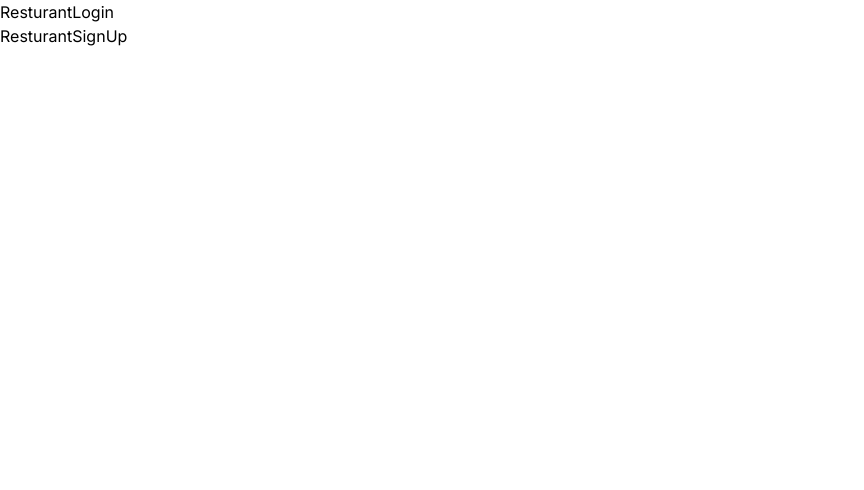
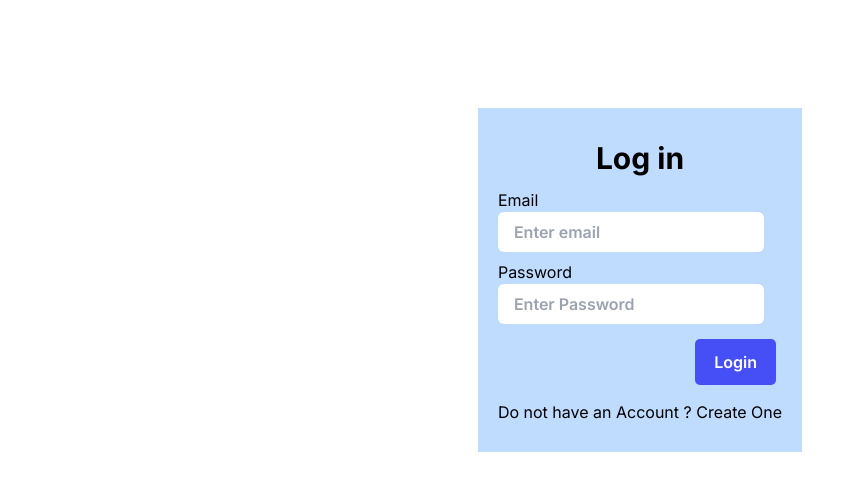
Before and after one commit to mr-zlaam/FoodDelivery, a Next.js app: page /resturant in a window 1280 px wide. Shown: the top 490 px of the page, without its empty margins (0-864 px from the left). Built offline with nearby package versions, Linux system fonts and the light colour scheme.

Commit message:
created Login Form

```diff
--- a/src/app/_components/resturantLogin.tsx
+++ b/src/app/_components/resturantLogin.tsx
@@ -1,9 +1,42 @@
 import {} from "react";
+import Button from "../_reuseComp/Button/Button";
 
 function ResturantLogin() {
   return (
     <>
-      <section>ResturantLogin</section>
+      <section className="">
+        <form className="">
+          <div className="my-2">
+            <label htmlFor="email">Email</label>
+            <br />
+            <input
+              required
+              className="outline-none py-2 px-4 rounded-md font-semibold"
+              type="text"
+              name="email"
+              id="email"
+              placeholder="Enter email"
+            />
+          </div>
+          <div className="my-2">
+            <label htmlFor="password">Password</label>
+            <br />
+            <input
+              required
+              className="outline-none py-2 px-4 rounded-md font-semibold"
+              type="password"
+              name="password"
+              id="password"
+              placeholder="Enter Password"
+            />
+          </div>
+          <div className="flex justify-end">
+            <Button variant="primary" className="">
+              Login
+            </Button>
+          </div>
+        </form>
+      </section>
     </>
   );
 }
--- /dev/null
+++ b/src/app/_reuseComp/Button/Button.scss
@@ -0,0 +1,117 @@
+//Animated
+@mixin commonButtonsProps {
+  color: #ffffff;
+  border: none;
+  padding: 0.7rem 1.2rem;
+  cursor: pointer;
+  border-radius: 5px;
+  font-size: 1rem;
+  transition: 0.3s linear;
+  transition-property: background, transform, color;
+  will-change: background, transform, color, border, box-shadow;
+  -webkit-user-select: none;
+  -moz-user-select: none;
+  user-select: none;
+  font-weight: 600;
+  margin: 0.4rem;
+
+  &:active {
+    transform: scale(0.94);
+  }
+}
+.z__btn {
+}
+.baton {
+  @include commonButtonsProps();
+  transition: 0.4s cubic-bezier(0.23, 1, 0.32, 1);
+  position: relative;
+  overflow: hidden;
+  background: #404045;
+}
+.baton:hover {
+  color: #000000;
+}
+.baton:hover::before {
+  transform: scale(1.04);
+}
+
+.baton::before {
+  content: "";
+  transition: 0.6s cubic-bezier(0.23, 1, 0.32, 1);
+  position: absolute;
+  top: 0;
+  left: 0;
+  height: 100%;
+  width: 100%;
+  background: #ffffff9a;
+  border-radius: 5px;
+  transform: scale(0);
+  z-index: -1;
+}
+//default
+.default {
+  @include commonButtonsProps();
+  background: #008000ce;
+  color: #ffffff;
+  &:hover {
+    background: #008000;
+  }
+}
+.dark {
+  @include commonButtonsProps();
+  background: #28282bd5;
+  color: #ffffff;
+  &:hover {
+    background: #28282b;
+  }
+}
+.light {
+  @include commonButtonsProps();
+  background: #f9f9f9;
+  color: #000000;
+  &:hover {
+    background: #efeeee;
+    box-shadow: 0 0 4px #8888887d;
+  }
+}
+
+//outline
+.outline {
+  @include commonButtonsProps();
+  background: none;
+  border: 2px solid #a4a3a3;
+  &:hover {
+    background: #a4a3a37a;
+  }
+}
+//danger
+.danger {
+  @extend .default;
+  background: #ff0000d5;
+  &:hover {
+    background: #d90000;
+  }
+}
+//primary
+.primary {
+  @include commonButtonsProps();
+  // transition: all 0.3s ease;
+
+  background: #1818f3b8;
+  &:hover {
+    background: #2121f5;
+  }
+}
+//sizes
+.sm {
+  padding: 0.5rem 0.6rem;
+  font-size: 0.8rem;
+}
+.md {
+  padding: 0.7rem 1.2rem;
+  font-size: 1.2rem;
+}
+.lg {
+  padding: 0.8rem 1.5rem;
+  font-size: 1.5rem;
+}
--- /dev/null
+++ b/src/app/_reuseComp/Button/Button.tsx
@@ -0,0 +1,59 @@
+import {} from "react";
+import "./Button.scss";
+interface ButtonProps extends React.HTMLAttributes<HTMLButtonElement> {
+  disabled?: boolean;
+  variant?:
+    | "default"
+    | "outline"
+    | "danger"
+    | "primary"
+    | "animated"
+    | "dark"
+    | "light";
+  size?: "sm" | "md" | "lg" | "";
+}
+
+const variants = {
+  variant: {
+    default: "default",
+    outline: "outline",
+    danger: "danger",
+    primary: "primary",
+    animated: "baton",
+    dark: "dark",
+    light: "light",
+  },
+  size: {
+    sm: "sm",
+    md: "md",
+    lg: "lg",
+  },
+};
+
+function Button({ children, size, className, variant, ...rest }: ButtonProps) {
+  //variants
+  const defautVariant = variant === "default" && variants.variant.default;
+  const outlineVariant = variant === "outline" && variants.variant.outline;
+  const dangerVariant = variant === "danger" && variants.variant.danger;
+  const primaryVariant = variant === "primary" && variants.variant.primary;
+  const animatedVariant = variant === "animated" && variants.variant.animated;
+  const darkVariant = variant === "dark" && variants.variant.dark;
+  const lightVariant = variant === "light" && variants.variant.light;
+  //Sizes
+  const sm = size === "sm" && variants.size.sm;
+  const md = size === "md" && variants.size.md;
+  const lg = size === "lg" && variants.size.lg;
+
+  return (
+    <>
+      <button
+        {...rest}
+        className={`z__btn default ${defautVariant} ${outlineVariant} ${dangerVariant} ${animatedVariant} ${primaryVariant} ${darkVariant} ${lightVariant} ${sm} ${md} ${lg}  ${className}`}
+      >
+        {children}
+      </button>
+    </>
+  );
+}
+
+export default Button;
--- a/src/app/layout.tsx
+++ b/src/app/layout.tsx
@@ -5,7 +5,7 @@ import "./globals.scss";
 const inter = Inter({ subsets: ["latin"] });
 
 export const metadata: Metadata = {
-  title: "Create Next App",
+  title: "Food Delivery | Zlaam",
   description: "Generated by create next app",
 };
 
--- a/src/app/resturant/page.tsx
+++ b/src/app/resturant/page.tsx
@@ -1,13 +1,44 @@
-import {} from "react";
+"use client";
+import { useState } from "react";
 import ResturantLogin from "../_components/resturantLogin";
 import ResturantSignUp from "../_components/resturantSignUp";
+import Link from "next/link";
 
 function ResturantPage() {
+  const [login, setLogin] = useState<boolean>(true);
   return (
     <>
-      <section>
-        <ResturantLogin />
-        <ResturantSignUp />
+      <section className="min-h-[70vh]  flex flex-col items-center justify-center">
+        <div className=" p-5 bg-blue-200">
+          <h1 className="text-center text-3xl font-bold my-3">
+            {login ? "Log in" : "Create an account"}
+          </h1>
+
+          {login ? <ResturantLogin /> : <ResturantSignUp />}
+          {login ? (
+            <p className="my-2">
+              Do not have an Account ?{" "}
+              <Link
+                className="duration-200 hover:opacity-70 hover:underline"
+                href="#"
+                onClick={() => setLogin((prev) => !prev)}
+              >
+                {login ? "Create One" : "Login"}
+              </Link>
+            </p>
+          ) : (
+            <p className="my-2">
+              Already Have an Account ?{" "}
+              <Link
+                className="duration-200 hover:opacity-70 hover:underline"
+                href="#"
+                onClick={() => setLogin((prev) => !prev)}
+              >
+                Login
+              </Link>
+            </p>
+          )}
+        </div>
       </section>
     </>
   );
```
